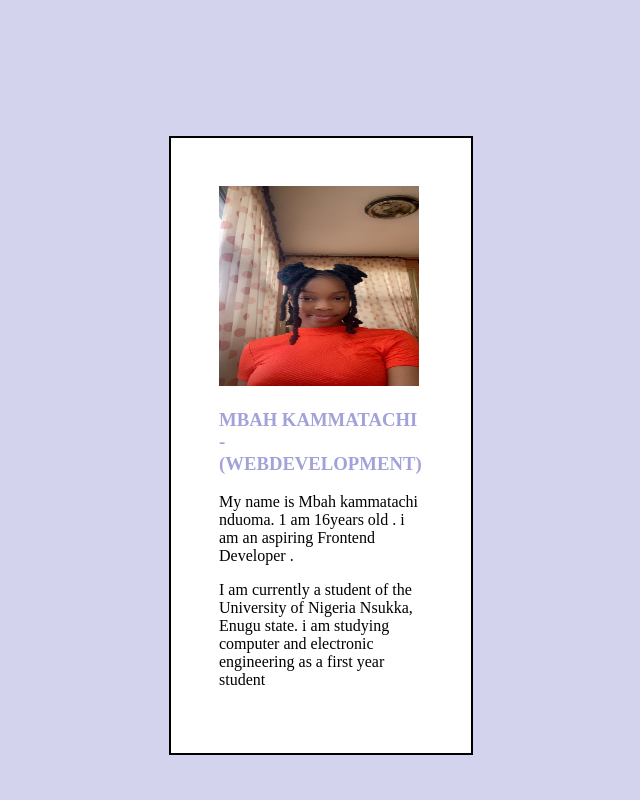
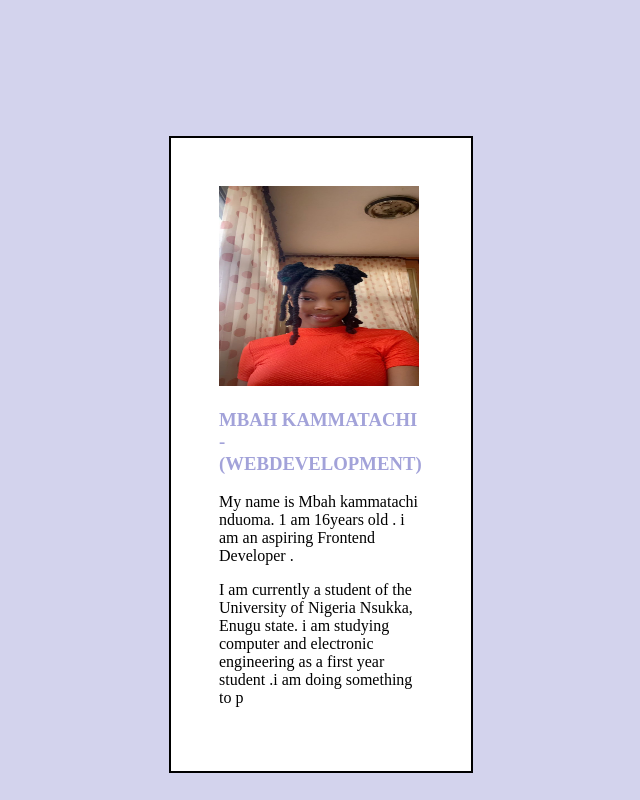
Before and after one commit to kammy-mbah/kammy, a plain HTML site: page index.html in a window 1280 px wide. Shown: the whole page, without its empty margins (327-967 px from the left). Drawn offline with Linux system fonts and the light colour scheme.

Commit message:
first commit

```diff
--- a/index.html
+++ b/index.html
@@ -16,7 +16,7 @@
         <div class="left">
         I am currently a student of the University of
         Nigeria Nsukka, Enugu state. i am studying computer and electronic
-        engineering as a first year student
+        engineering as a first year student .i am doing something to p
       </div>
       </p>
     </div>
```
